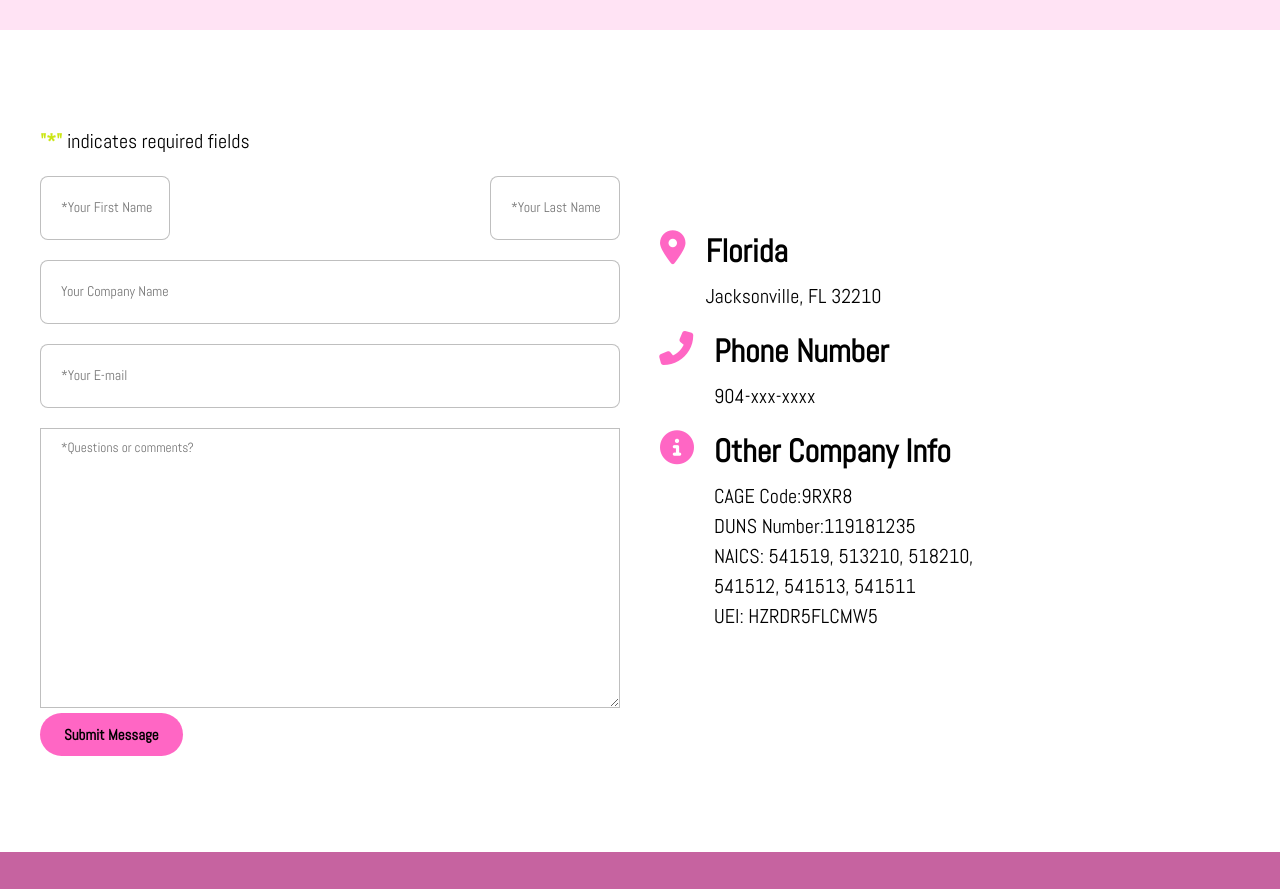
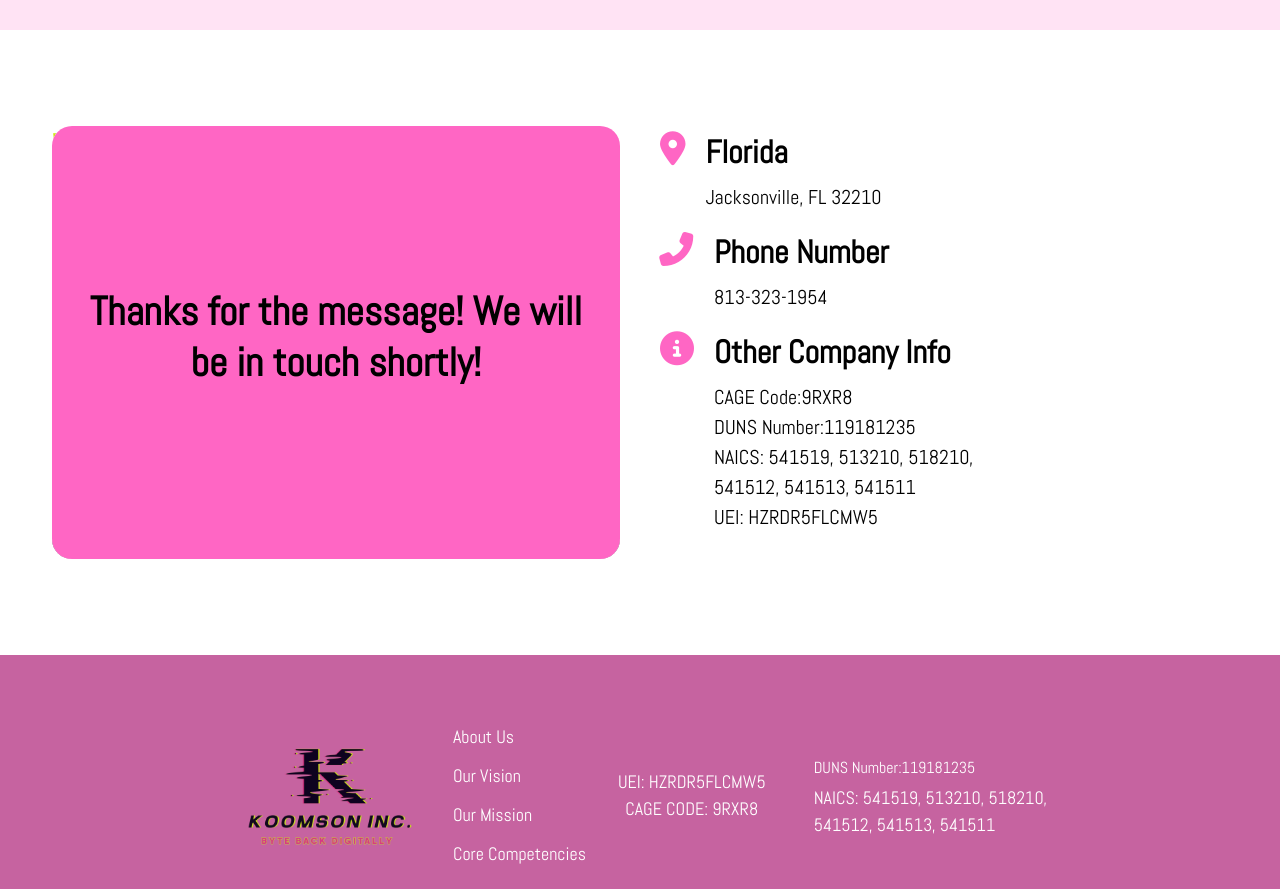
Before and after one commit to Kaylalittle-dev/Client_Koomson-Inc, a plain HTML site: page contact.html in a window 1280 px wide. Shown: the part 460-1349 px from the top of the page. Drawn offline with Linux system fonts and the light colour scheme.

Commit message:
updated the contact form, page, and css and JS. Need to update the template code in JS but awaiting client's feedback for that.

```diff
--- a/contact.css
+++ b/contact.css
@@ -52,30 +52,41 @@ a{
   transition: all 300ms ease;
 }
 
-.nav__list-anchor{
-  color:black;
-  position: relative;
+section {
+  padding: 96px 0;
 }
 
-.nav__list-anchor:before {
-  content: "";
-  position: absolute;
-  width: 0;
-  height: 3px;
-  bottom: 0;
-  left: 0;
-  background-color: #cbe615;
-  visibility: hidden;
-  transition: all 300ms ease-in-out;
+input, textarea {
+  width: 100%;
+  background-color: transparent;
+  color: #0e021f52;
+  outline: none;
+  border: 3px solid #0e021f77;
+  border-top: none;
+  border-left: none;
+  border-right: none;
+  height: 50px;
+  transition: all 300ms ease;
 }
 
-.nav__list-anchor:hover::before {
-  visibility: visible;
-  width: 100%;
+.textarea {
+  resize: vertical;
+  height: 400px;
+  margin-top: 8px;
 }
 
-section {
-  padding: 96px 0;
+input::placeholder, textarea::placeholder {
+  padding: 20px;
+  font-size: 14px;
+}
+
+label {
+  display: none;
+}
+
+.textarea::placeholder {
+  padding: 10px 8px 0 20px;
+  font-size: 14px;
 }
 
 .row {
@@ -113,24 +124,27 @@ button:hover {
   font-weight: 600;
 }
 
-input {
-  display: flex;
-  border: 1px solid rgb(0, 0, 0, 0.25);
-  border-radius: 8px;
-  margin-bottom: 20px;
-  flex-wrap: wrap;
+.nav__list-anchor{
+  color:black;
+  position: relative;
+}
+
+.nav__list-anchor:before {
+  content: "";
+  position: absolute;
+  width: 0;
+  height: 3px;
+  bottom: 0;
+  left: 0;
+  background-color: #cbe615;
+  visibility: hidden;
+  transition: all 300ms ease-in-out;
+}
+
+.nav__list-anchor:hover::before {
+  visibility: visible;
   width: 100%;
 }
-
-input::placeholder {
-  padding: 20px;
-  font-size: 14px;
-}
-
-label {
-  display: none;
-}
-
 
 /* NAV BAR */
 
@@ -298,49 +312,108 @@ label {
 /*********************** CONTACT SECTION *************************/
 
 .contact__row {
-  max-width: 1200px;
+  max-width: 1300px;
   display: flex;
-  align-items: center;
-  justify-content: center;
+  justify-content: space-between;
+  width: 100%;
   margin: 0 auto;
 }
 
-.contact__column--left {
+.contact__column {
   display: flex;
   flex-direction: column;
   width: 100%;
-  margin-right: 20px;
+  margin: 0 20px;
 }
 
-.firstAndLastNameInputs {
-  display: flex;
-  justify-content: space-between;
-  width: 100%;
+.contact__column--left {
+  position: relative;
 }
 
-.fName, .lName {
-  width: 100%;
-  max-width: 17vw;
+#contact__form {
+  display: flex;
+  flex-direction: column;
+  justify-content: center;
+  border: 2px solid #0e021f;
+  border-radius: 20px;
+  padding: 20px;
 }
 
-.text {
-  height: 8vh;
+.form__item {
+  margin-bottom: 20px;
 }
 
-.textarea {
-  border: 1px solid rgb(0, 0, 0, 0.25);
-  height: 35vh;
+.form__submit {
+  background-color: transparent;
+  border: 2px solid #0e021f;
+  color: #ff66c4;
+  font-weight: 700;
   width: 100%;
+  max-width: 240px;
+  margin: 0 auto;
+  padding: 12px 24px;
+  font-size: 20px;
+  transition: all 300ms ease;
 }
 
-.textarea::placeholder {
-  padding: 10px 0 0 20px;
+.form__submit:hover {
+  border-color: #0e021f;
+  background-color: transparent;
 }
 
-.contact__column--right{
+.form__submit:active {
+  background-color: #cbe615;
+}
+
+.temp__overlay {
+  position: absolute;
+  top: 0;
+  left: 0;
   width: 100%;
-  max-width: 50%;
-  margin-left: 20px;
+  height: 100%;
+  /* display: none; */
+  /* z-index: -1; */
+}
+
+.temp__overlay--loading {
+  background-color: #fff;
+  color: #cbe615;
+  border-radius: 20px;
+  font-size: 100px;
+  padding: 155px 265px;
+}
+
+.temp__overlay--success {
+  background-color: #ff66c4;
+  border-radius: 20px;
+  /* display: none; */
+  font-size: 40px;
+  font-weight: 700;
+  text-align: center;
+  padding: 160px 28px;
+}
+
+.temp__overlay--visible {
+  z-index: 1;
+  display: flex;
+}
+
+.fa-spinner {
+  animation: spinner 750ms infinite linear;
+}
+
+@keyframes spinner {
+  0% {
+    transform: rotate(0);
+  }
+
+  100% {
+    transform: rotate(360deg);
+  }
+}
+
+.contact__column--right {
+  justify-content: center;
 }
 
 .icon-content--container {
@@ -372,6 +445,7 @@ label {
 .other__info-para {
   padding-bottom: 0;
 }
+
 
 /**************************** FOOTER *******************************/
 
--- a/contact.html
+++ b/contact.html
@@ -8,6 +8,13 @@
   <link rel="stylesheet" href="contact.css">
   <script src="https://kit.fontawesome.com/0b5ae10d2b.js" crossorigin="anonymous"></script>
   <script src="index.js"></script>
+  <script type="text/javascript">
+    (function () {
+      emailjs.init({
+        publicKey: "aXlVnZVZjkjMTnpmw",
+      })
+    })
+  </script>
 </head>
 
 <body>
@@ -90,6 +97,7 @@
         <p class="heading-para">Fill Out Form Below To Send Us A Quick Message</p>
     </div>
 
+
 </header>
 
   <main>
@@ -98,35 +106,37 @@
       <div class="contact__row">
         <div class="contact__column contact__column--left">
           <p class="key"><span class="green">"*"</span> indicates required fields</p>
+
           <form id="contact__form" onsubmit="contact(event)">
-            <div class="firstAndLastNameInputs">
-              <div class="form__item">
-                <label class="form__item--label fName--label">First Name</label>
-                <input class="input text fName" name="user_name" type="text" placeholder="*Your First Name" required></input>
-              </div>
-              <div class="form__item">
-                <label class="form__item--label lName--label">Last Name</label>
-                <input class="input text lName" name="user_name" type="text" placeholder="*Your Last Name" required></input>
-              </div>
+            <div class="form__item">
+              <label class="form__item--label fName--label">Full Name</label>
+              <input class="input" name="user_name" type="text" placeholder="*Your Full Name" required></input>
             </div>
-
             <div class="form__item">
               <label class="form__item--label">Company Name</label>
-              <input class="input text compName" name="user_name" type="text" placeholder="Your Company Name"></input>
+              <input class="input" name="user_name" type="text" placeholder="Your Company Name"></input>
             </div>
             <div class="form__item">
               <label class="form__item--label">Email</label>
-              <input class="input  text email" name="user_email" type="email" placeholder="*Your E-mail" required></input>
+              <input class="input" name="user_email" type="email" placeholder="*Your E-mail" required></input>
             </div>
             <div class="form__item">
               <label class="form__item--label">Message</label>
-              <textarea class="input textarea message" name="message" type="text" placeholder="*Questions or comments? " required></textarea>
+              <textarea class="input" name="message" type="text" placeholder="*Questions or comments? " required></textarea>
             </div>
             <button id="contact__submit" class="form__submit">
-            Submit Message
+            Send Message To Us!
             </button>
           </form>
+
+          <div class="temp__overlay temp__overlay--loading">
+            <i class="fas fa-spinner"></i>
+          </div>
+          <div class="temp__overlay temp__overlay--success">
+            Thanks for the message! We will be in touch shortly!
+          </div>
         </div>
+
           <div class="contact__column contact__column--right">
             <div class="icon-content--container location__content">
               <figure class="icon__container">
@@ -143,7 +153,7 @@
               </figure>
               <div class="content__text--container">
                 <h3>Phone Number</h3>
-                <p class="contact__para">904-xxx-xxxx</p>
+                <p class="contact__para">813-323-1954</p>
               </div>
             </div>
             <div class="icon-content--container other-company-info__content">
@@ -164,6 +174,8 @@
           </div>
       </div>
     </section>
+
+
     <footer id="footer">
       <div class="footer row">
         <div class="footer__top-row">
@@ -208,6 +220,7 @@
         </div>
       </div>
     </footer>
+
   </main>
 </body>
 
--- a/index.js
+++ b/index.js
@@ -6,3 +6,27 @@ function openMenu() {
 function closeMenu() {
     document.body.classList.remove('menu--open')
 }
+
+function contact(event) {
+  event.preventDefault();
+  const loading = document.querySelector(".temp__overlay--loading");
+  const success = document.querySelector(".temp__overlay--success");
+  loading.classList += " temp__overlay--visible";
+  emailjs
+    .sendForm(
+      "service_sqmgemo",
+      "template_d9refyl",
+      event.target,
+      "aXlVnZVZjkjMTnpmw"
+    )
+    .then(() => {
+      loading.classList.remove("temp__overlay--visible");
+      success.classList += " temp__overlay--visible";
+    })
+    .catch(() => {
+      loading.classList.remove("temp__overlay--visible");
+      alert(
+        "The email service is temporarily unavailable. Please contact me directly at nstephens@koomson.co or call us at 813-323-1954"
+      );
+    });
+  }
```
